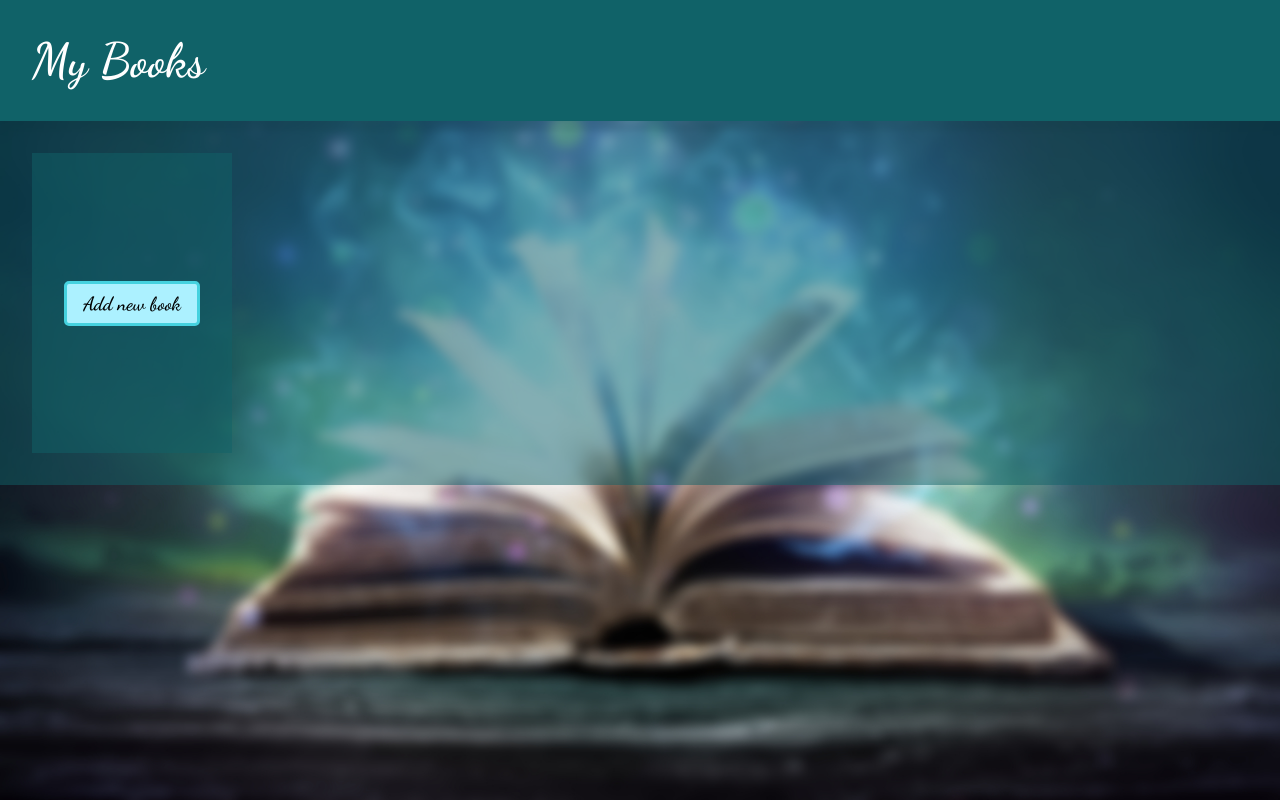
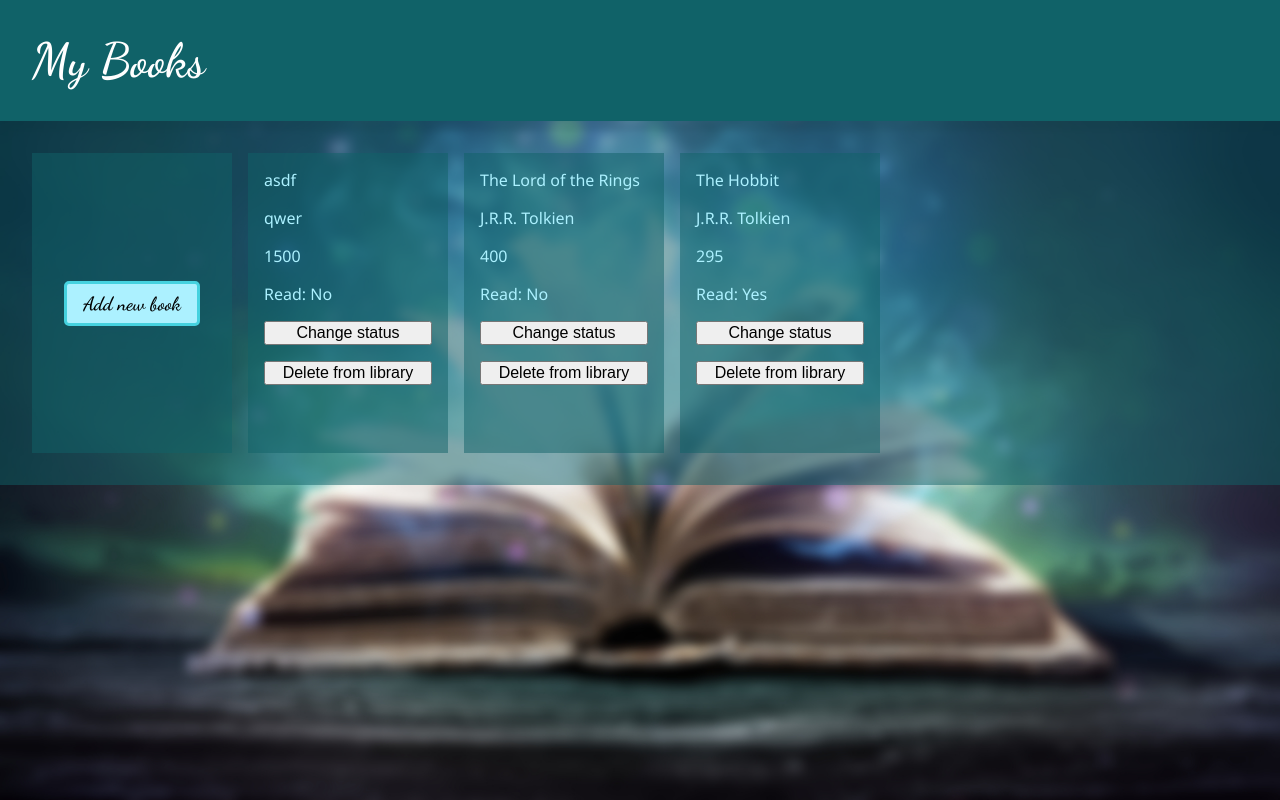
Before and after one commit to martinlubpl/odin-library, a plain HTML site: page index.html in a window 1280 px wide. Drawn offline with Linux system fonts and the light colour scheme.

Commit message:
book cards

```diff
--- a/script.js
+++ b/script.js
@@ -7,8 +7,9 @@ let book3 = new Book('asdf', 'qwer', 1500, false);
 addBookToLibrary(book1);
 addBookToLibrary(book2);
 addBookToLibrary(book3);
+//end
 
-function Book(title, author, pages, comment, read) {
+function Book(title, author, pages, read) {
   this.title = title;
   this.author = author;
   this.pages = pages;
@@ -20,8 +21,46 @@ function addBookToLibrary(book) {
   myLibrary.unshift(book);
 }
 
-function displayBooks (arr) {
+function displayBooks(arr) {
+  for (let book of arr) {
+    addCard(book);
+  }
+}
 
+function addCard(book) {
+  const main = document.querySelector('main');
+  const card = document.createElement('div');
+
+
+
+  const title = document.createElement('div');
+  title.innerText = book.title;
+  card.appendChild(title);
+  const author = document.createElement('div');
+  author.innerText = book.author;
+  card.appendChild(author);
+  const pages = document.createElement('div');
+  pages.innerText = book.pages;
+  card.appendChild(pages);
+
+  console.log(book.read);
+  const read = document.createElement('div');
+  const read_txt = (book.read) ? "Yes" : "No"
+  read.innerText = "Read: " + read_txt;
+  card.appendChild(read);
+
+  const statusBtn = document.createElement('button');
+  statusBtn.innerText = 'Change status';
+  card.appendChild(statusBtn);
+
+  const deleteBtn = document.createElement('button');
+  deleteBtn.innerText = 'Delete from library';
+  card.appendChild(deleteBtn);
+
+
+  // append whole card
+  card.classList.add('card');
+  main.appendChild(card);
 }
 
 
@@ -29,4 +68,5 @@ function displayBooks (arr) {
 
 
 
-displayBooks()
+
+displayBooks(myLibrary);
--- a/style.css
+++ b/style.css
@@ -1,7 +1,7 @@
 @import url('https://fonts.googleapis.com/css2?family=Dancing+Script:wght@400;500;600&display=swap');
 
 * {
-    font-family: 'Dancing Script', cursive;
+
     font-size: 16px;
 }
 body {
@@ -13,6 +13,7 @@ body {
 }
 header {
     font-size: 48px;
+    font-family: 'Dancing Script', cursive;
     background-color: rgb(16, 98, 104);
     padding: 2rem;
     color: #fff;
@@ -22,6 +23,8 @@ header {
 
 main {
     display: flex;
+    gap:1rem;
+    flex-wrap: wrap;
     background-color: rgba(16, 98, 104, 0.5);
     padding: 2rem;
     height: 100%;
@@ -30,8 +33,15 @@ main {
 .card {
     width: 200px;
     height: 300px;
+    flex: 0 0 auto;
     font-family: 'Segoe UI', Tahoma, Geneva, Verdana, sans-serif;
     background-color: rgba(16, 98, 104, 0.5);
+    color:rgb(172, 241, 255);
+    display: flex;
+    flex-direction: column;
+    gap:1rem;
+    padding: 1rem;
+    box-sizing: border-box;
 }
 
 .add {
@@ -40,6 +50,7 @@ main {
     align-items: center;
 }
 .add button {
+    font-family: 'Dancing Script', cursive;
     font-size: larger;
     padding: 0.5rem 1rem;
     border-radius: 5px;
```
